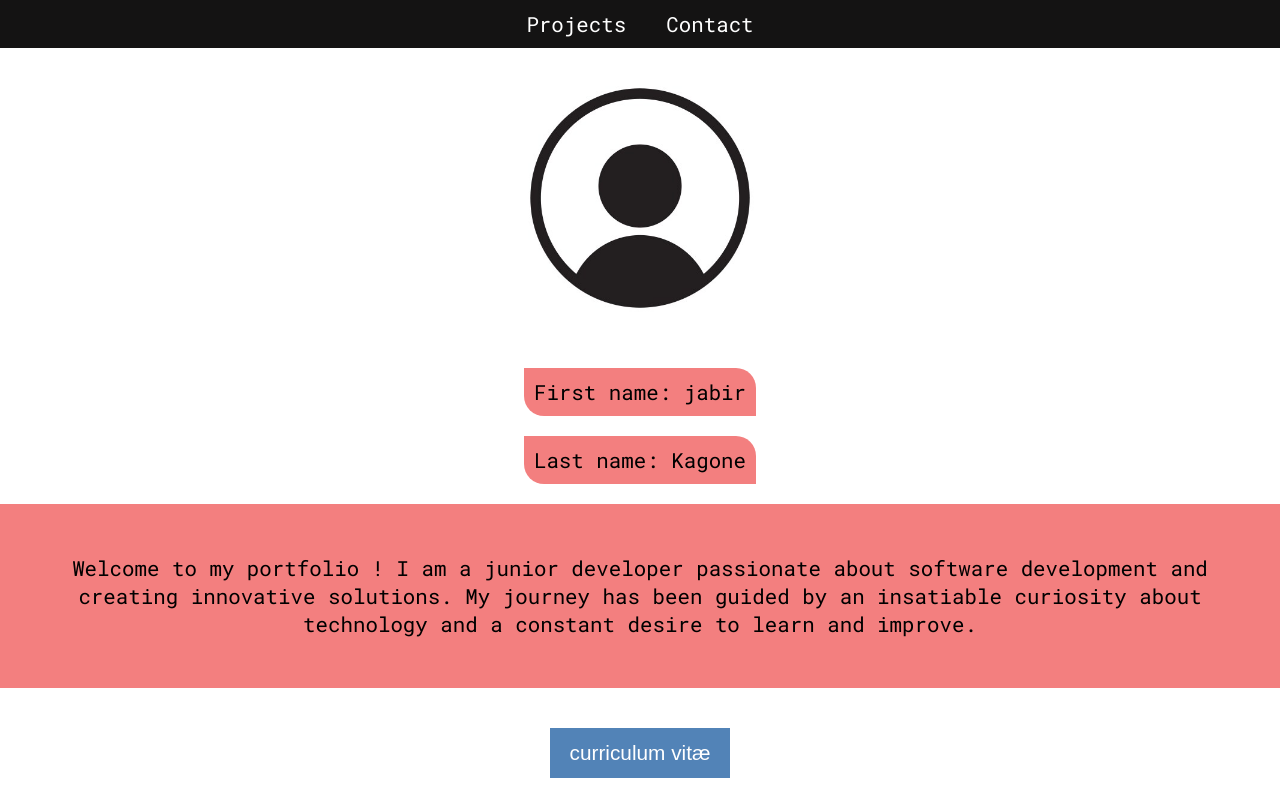
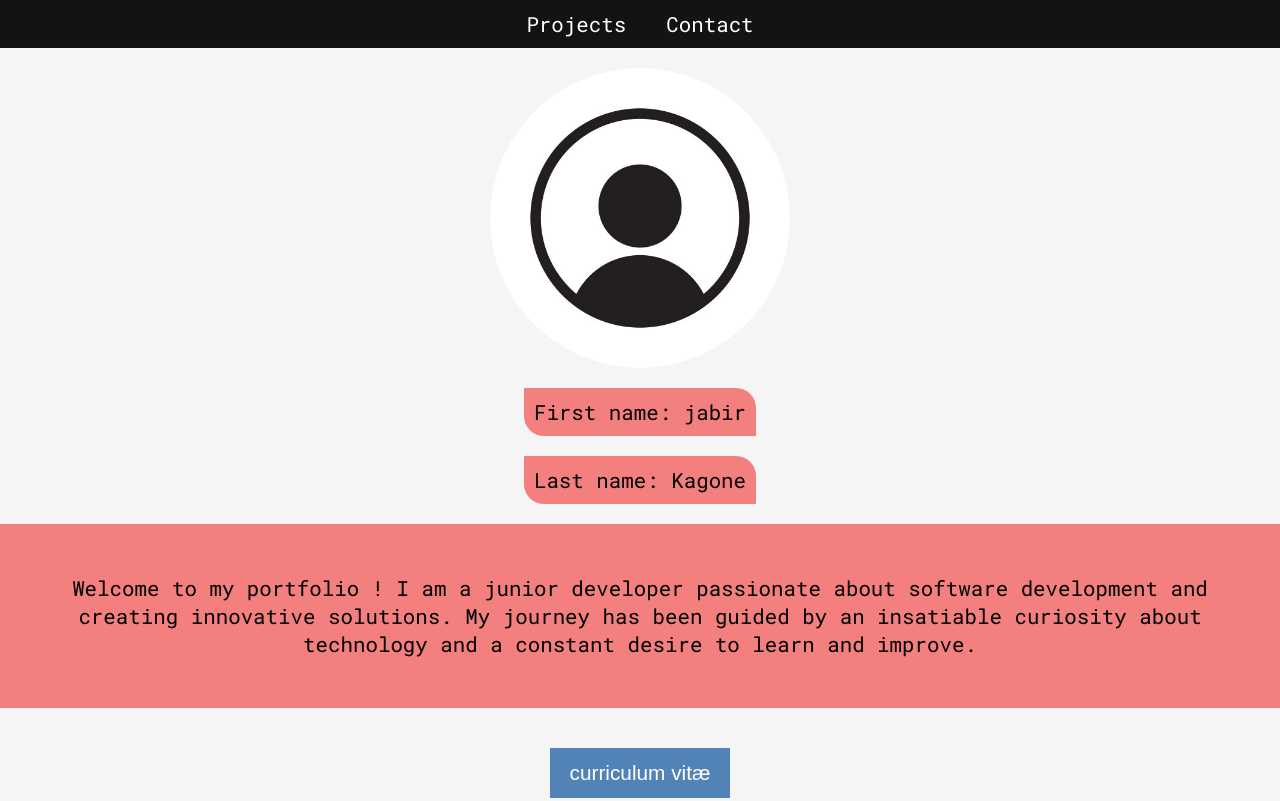
Before and after one commit to jabir756/Portfolio, a plain HTML site: page index.html in a window 1280 px wide. Shown: the top 801 px of the page. Drawn offline with Linux system fonts and the light colour scheme.

Commit message:
img margin

```diff
--- a/index.html
+++ b/index.html
@@ -17,6 +17,7 @@
     }
 
     body {
+      background-color: whitesmoke;
       font-family: 'Roboto Mono', sans-serif;
       font-size: 1.3em;
     }
@@ -48,6 +49,7 @@
     }
 
     .profil-container>img {
+      margin-top: 20px;
       border-radius: 50%;
     }
 
```
